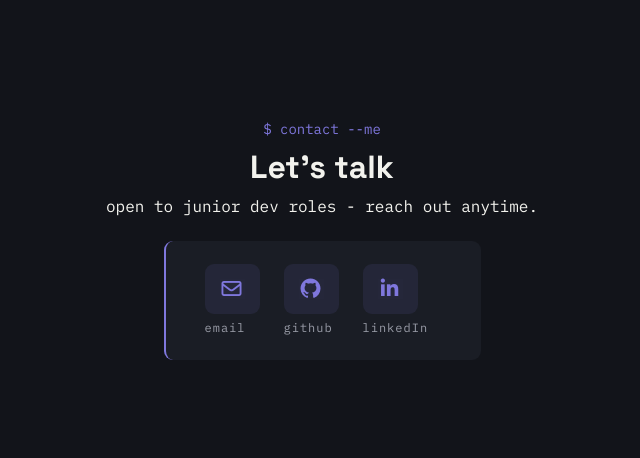
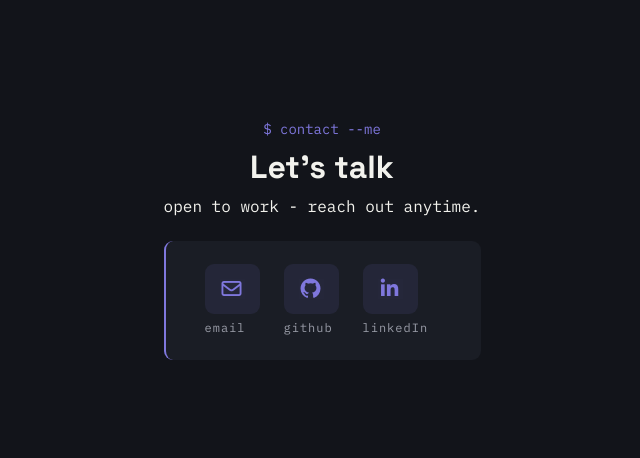
Before and after one commit to viktoron-git/viktor-s-portfolio, a Flask app: page /contact in a window 1280 px wide. Shown: the part 171-629 px from the top of the page, without its empty margins (318-958 px from the left). Run offline with Flask 3, Linux system fonts and the light colour scheme.

Commit message:
Update contact message for job availability

```diff
--- a/templates/contactme.html
+++ b/templates/contactme.html
@@ -7,7 +7,7 @@
     <div>
         <span class="whoami"> $ contact --me </span>
         <h1>Let's talk</h1>
-        <p> open to junior dev roles - reach out anytime. </p>
+        <p> open to work - reach out anytime. </p>
         <div class="contact-div">
             <div>
                 <span>
```
